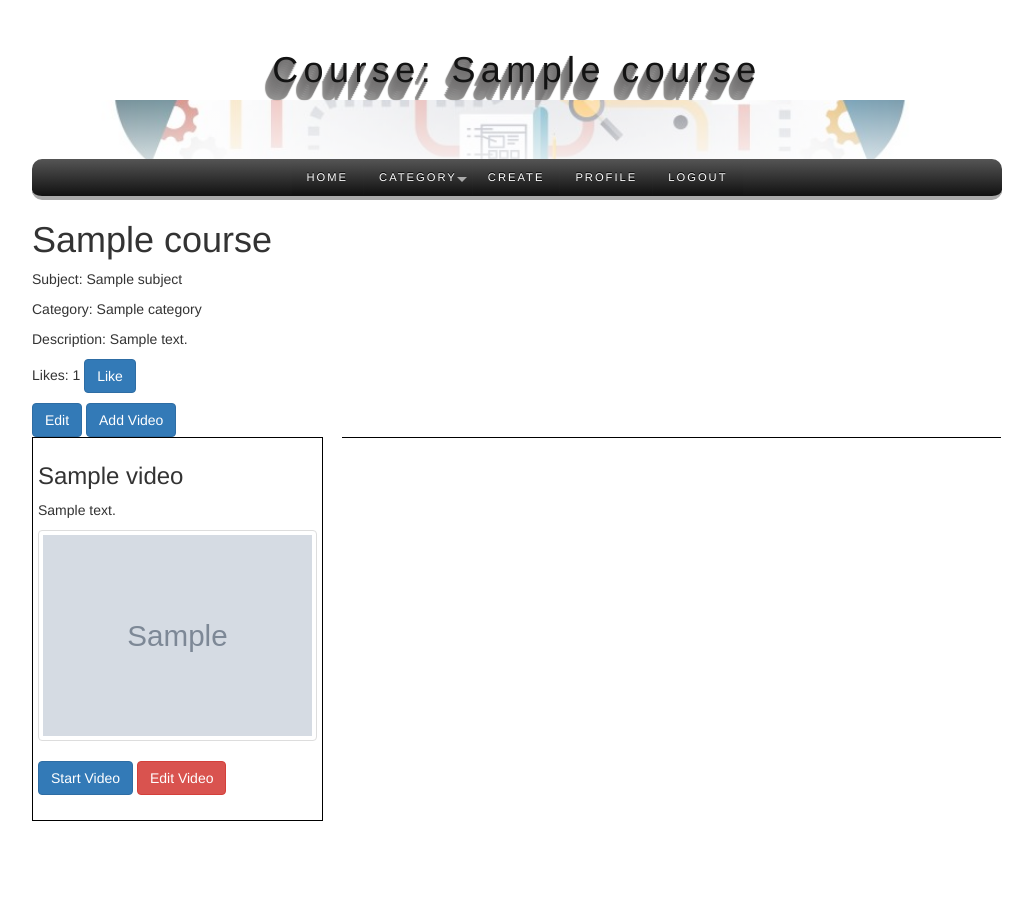
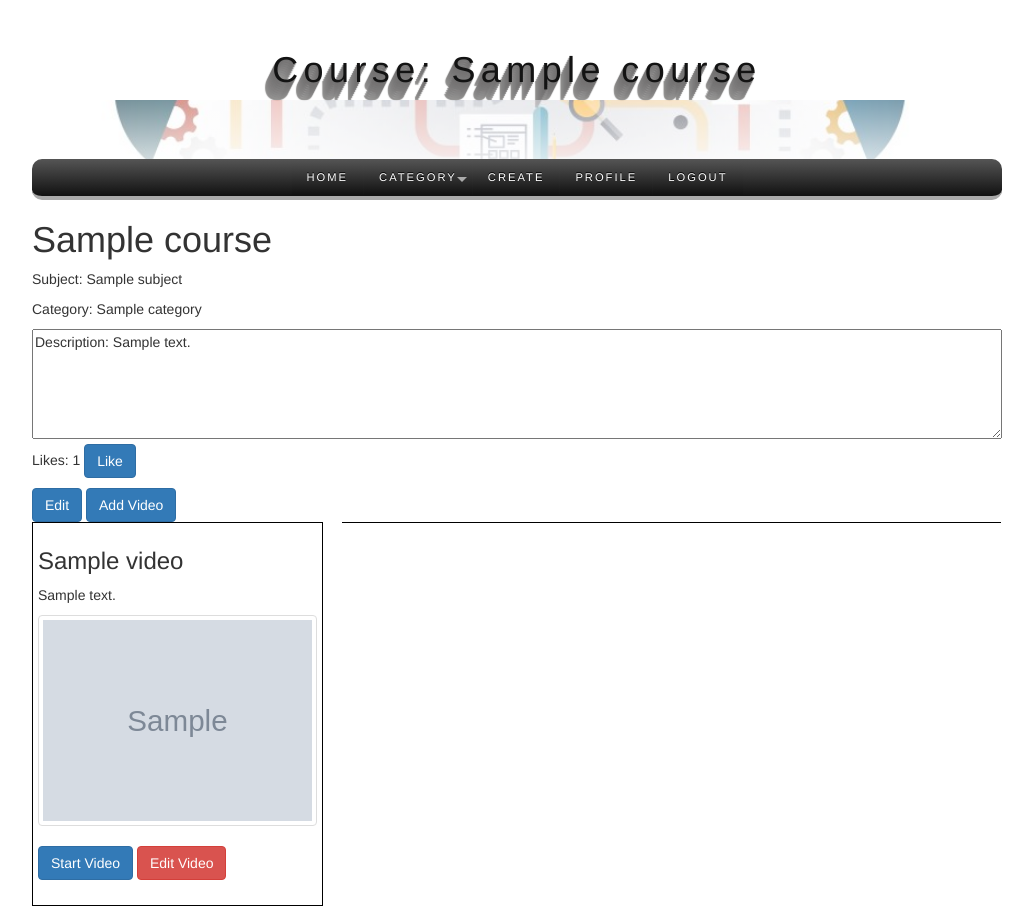
Before and after one commit to hchoi84/YouCourse, a Django app: template apps/course_app/templates/course_app/read.html in a window 1280 px wide. Shown: the whole page, without its empty margins (123-1156 px from the left). Before the commit the page ends 821 px from the top, so only its background shows below. Run offline with Django 3.2, Linux system fonts and the light colour scheme; the template is opened without the code that fills it: most values are stand-ins (such as "Sample title", 1, 10 or a date in 2020); grey boxes marked "Sample" are stand-in pictures; some libraries are stand-ins or nearby versions.

Commit message:
- fixed tab names - changed description displays to textarea with limited height and overflow-y: auto - fixed LIKING/UNLIKING in video view redirecting to course page. Users will continue to stay on video view

```diff
--- a/apps/course_app/templates/course_app/courses.html
+++ b/apps/course_app/templates/course_app/courses.html
@@ -10,7 +10,7 @@
     <script src="https://stackpath.bootstrapcdn.com/bootstrap/4.3.1/js/bootstrap.min.js" integrity="sha384-JjSmVgyd0p3pXB1rRibZUAYoIIy6OrQ6VrjIEaFf/nJGzIxFDsf4x0xIM+B07jRM" crossorigin="anonymous"></script>
     {% load static %}
     <link rel="stylesheet" href="{% static 'user_app/css/style.css' %}">
-    <title>Dashboard</title>
+    <title>Courses</title>
 </head>
 <body>
     <div class="container">
--- a/apps/course_app/templates/course_app/create.html
+++ b/apps/course_app/templates/course_app/create.html
@@ -4,11 +4,11 @@
     <meta charset="UTF-8">
     <meta name="viewport" content="width=device-width, initial-scale=1.0">
     <meta http-equiv="X-UA-Compatible" content="ie=edge">
-    <title>USERS</title>
     <link rel="stylesheet" href="https://stackpath.bootstrapcdn.com/bootstrap/4.3.1/css/bootstrap.min.css" integrity="sha384-ggOyR0iXCbMQv3Xipma34MD+dH/1fQ784/j6cY/iJTQUOhcWr7x9JvoRxT2MZw1T" crossorigin="anonymous">
     {% load static %}
     <link rel="stylesheet" href="{% static 'user_app/css/style.css' %}">
     <script src="{% static 'course_app/js/create.js' %}" defer></script>
+    <title>Create Course</title>
 </head>
 <body>
     <div class="container">
--- a/apps/course_app/templates/course_app/edit.html
+++ b/apps/course_app/templates/course_app/edit.html
@@ -4,10 +4,10 @@
     <meta charset="UTF-8">
     <meta name="viewport" content="width=device-width, initial-scale=1.0">
     <meta http-equiv="X-UA-Compatible" content="ie=edge">
-    <title>USERS</title>
     <link rel="stylesheet" href="https://stackpath.bootstrapcdn.com/bootstrap/4.3.1/css/bootstrap.min.css" integrity="sha384-ggOyR0iXCbMQv3Xipma34MD+dH/1fQ784/j6cY/iJTQUOhcWr7x9JvoRxT2MZw1T" crossorigin="anonymous">
     {% load static %}
     <link rel="stylesheet" href="{% static 'user_app/css/style.css' %}">
+    <title>Edit Course</title>
 </head>
 <body>
     <div class="container">
--- a/apps/course_app/templates/course_app/read.html
+++ b/apps/course_app/templates/course_app/read.html
@@ -4,13 +4,13 @@
     <meta charset="UTF-8">
     <meta name="viewport" content="width=device-width, initial-scale=1.0">
     <meta http-equiv="X-UA-Compatible" content="ie=edge">
-    <title>{{ course.title }}</title>
     <link rel="stylesheet" href="https://stackpath.bootstrapcdn.com/bootstrap/4.3.1/css/bootstrap.min.css" integrity="sha384-ggOyR0iXCbMQv3Xipma34MD+dH/1fQ784/j6cY/iJTQUOhcWr7x9JvoRxT2MZw1T" crossorigin="anonymous">
     <link href="//maxcdn.bootstrapcdn.com/bootstrap/3.3.0/css/bootstrap.min.css" rel="stylesheet" id="bootstrap-css">
     <script src="//maxcdn.bootstrapcdn.com/bootstrap/3.3.0/js/bootstrap.min.js"></script>
     <script src="//code.jquery.com/jquery-1.11.1.min.js"></script>
     {% load static %}
     <link rel="stylesheet" href="{% static 'user_app/css/style.css' %}">
+    <title>{{ course.title }}</title>
 </head>
 <body>
     <div class="container">
@@ -49,7 +49,7 @@
             {% endif %}
             <p>Subject: {{ course.subject.name }}</p>
             <p>Category: {{ course.category.name }}</p>
-            <p>Description: {{ course.description }}</p>
+            <textarea class="scroll_box">Description: {{ course.description }}</textarea>
             {% if course_liked %}
                 <p>Likes: {{ course.likes.all|length }}
                     <a href="/course/{{ course.id }}/unlike_course"><button type="button" class="btn btn-danger">Unlike</button></a>
--- a/apps/quiz_app/templates/quiz_app/edit.html
+++ b/apps/quiz_app/templates/quiz_app/edit.html
@@ -4,10 +4,10 @@
     <meta charset="UTF-8">
     <meta name="viewport" content="width=device-width, initial-scale=1.0">
     <meta http-equiv="X-UA-Compatible" content="ie=edge">
-    <title>Edit Question</title>
     <link rel="stylesheet" href="https://stackpath.bootstrapcdn.com/bootstrap/4.3.1/css/bootstrap.min.css" integrity="sha384-ggOyR0iXCbMQv3Xipma34MD+dH/1fQ784/j6cY/iJTQUOhcWr7x9JvoRxT2MZw1T" crossorigin="anonymous">
     {% load static %}
     <link rel="stylesheet" href="{% static 'user_app/css/style.css' %}">
+    <title>Edit Question</title>
 </head>
 <body>
     <div class="container">
--- a/apps/user_app/static/user_app/css/style.css
+++ b/apps/user_app/static/user_app/css/style.css
@@ -103,6 +103,11 @@ input[type=number]::-webkit-outer-spin-button {
 }
 .align-top{
   vertical-align: top;
+}
+.scroll_box{
+  overflow-y: auto;
+  height: 110px;
+  width: 100%;
 }
 
 /* begin style for nav */
@@ -383,9 +388,9 @@ nav {
 .text_center{
   text-align: center;
 }
-.video_lesson_box{
+/* .video_lesson_box{
   margin: auto;
   width: 90%;
   height: 400px;
-}
+} */
 /* end red.html specifics */
--- a/apps/video_app/templates/video_app/create.html
+++ b/apps/video_app/templates/video_app/create.html
@@ -4,12 +4,12 @@
     <meta charset="UTF-8">
     <meta name="viewport" content="width=device-width, initial-scale=1.0">
     <meta http-equiv="X-UA-Compatible" content="ie=edge">
-    <title>USERS</title>
     <link rel="stylesheet" href="https://stackpath.bootstrapcdn.com/bootstrap/4.3.1/css/bootstrap.min.css" integrity="sha384-ggOyR0iXCbMQv3Xipma34MD+dH/1fQ784/j6cY/iJTQUOhcWr7x9JvoRxT2MZw1T" crossorigin="anonymous">
     {% load static %}
     <link rel="stylesheet" href="{% static 'user_app/css/style.css' %}">
     <script src="https://ajax.googleapis.com/ajax/libs/jquery/3.4.1/jquery.min.js"></script>
     <script src="{% static 'video_app/js/create.js' %}" defer ></script>
+    <title>Add Video</title>
 </head>
 <body>
     <div class="container">
--- a/apps/video_app/templates/video_app/edit.html
+++ b/apps/video_app/templates/video_app/edit.html
@@ -4,10 +4,10 @@
     <meta charset="UTF-8">
     <meta name="viewport" content="width=device-width, initial-scale=1.0">
     <meta http-equiv="X-UA-Compatible" content="ie=edge">
-    <title>Edit Video</title>
     <link rel="stylesheet" href="https://stackpath.bootstrapcdn.com/bootstrap/4.3.1/css/bootstrap.min.css" integrity="sha384-ggOyR0iXCbMQv3Xipma34MD+dH/1fQ784/j6cY/iJTQUOhcWr7x9JvoRxT2MZw1T" crossorigin="anonymous">
     {% load static %}
     <link rel="stylesheet" href="{% static 'user_app/css/style.css' %}">
+    <title>Edit Video</title>
 </head>
 <body>
     <div class="container">
--- a/apps/video_app/views.py
+++ b/apps/video_app/views.py
@@ -67,6 +67,7 @@ def read_video(request, course_id, video_id):
         'course_passed': course_passed,
         'course_liked': course_liked,
     }
+    request.session['vid'] = video_id
     return render(request, "video_app/read.html", context)
 
 def delete_video(request, course_id, video_id):
```
Also changed, not shown: apps/course_app/views.py (+8 -0 lines), apps/video_app/templates/video_app/read.html (+5 -4 lines).
